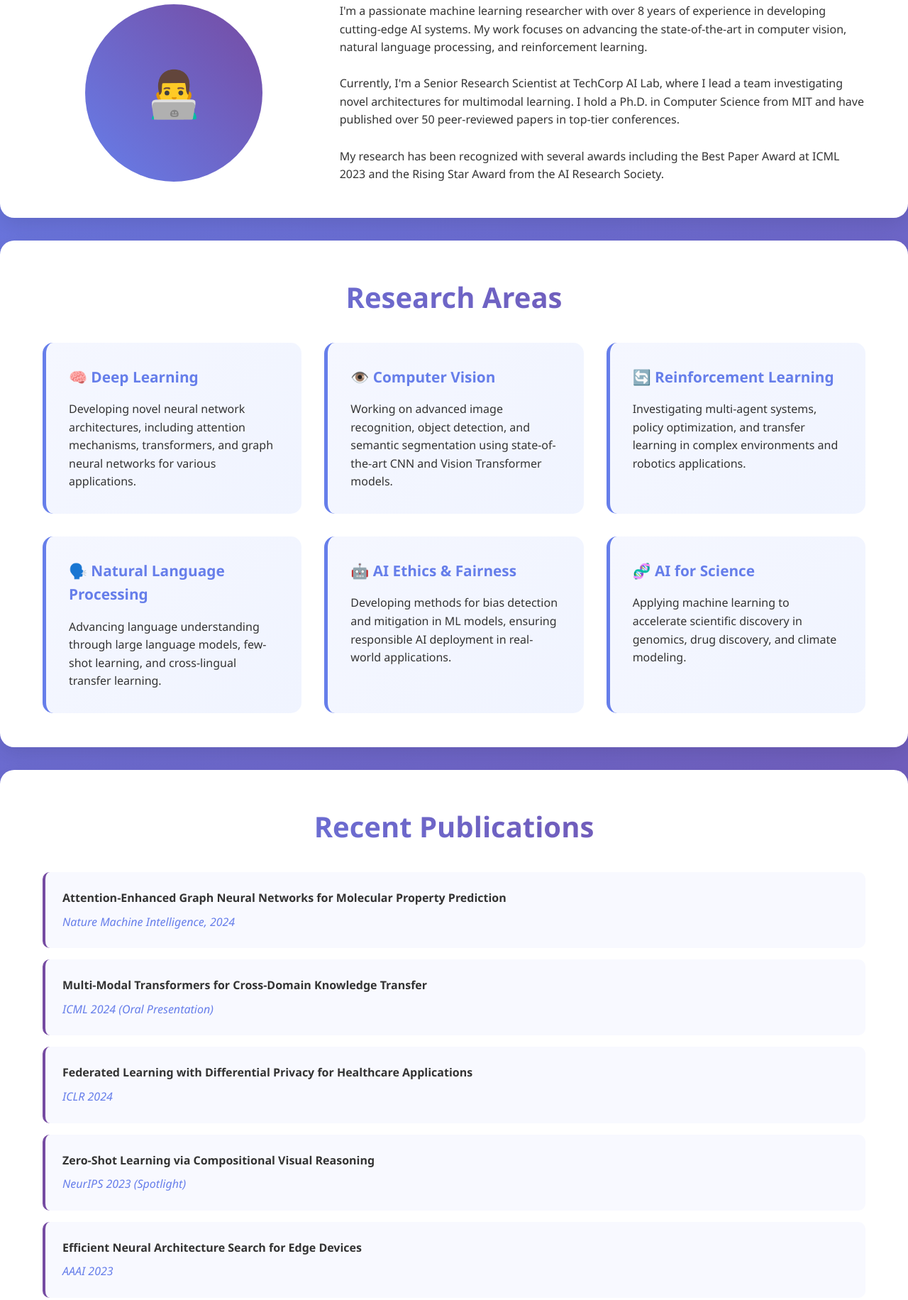
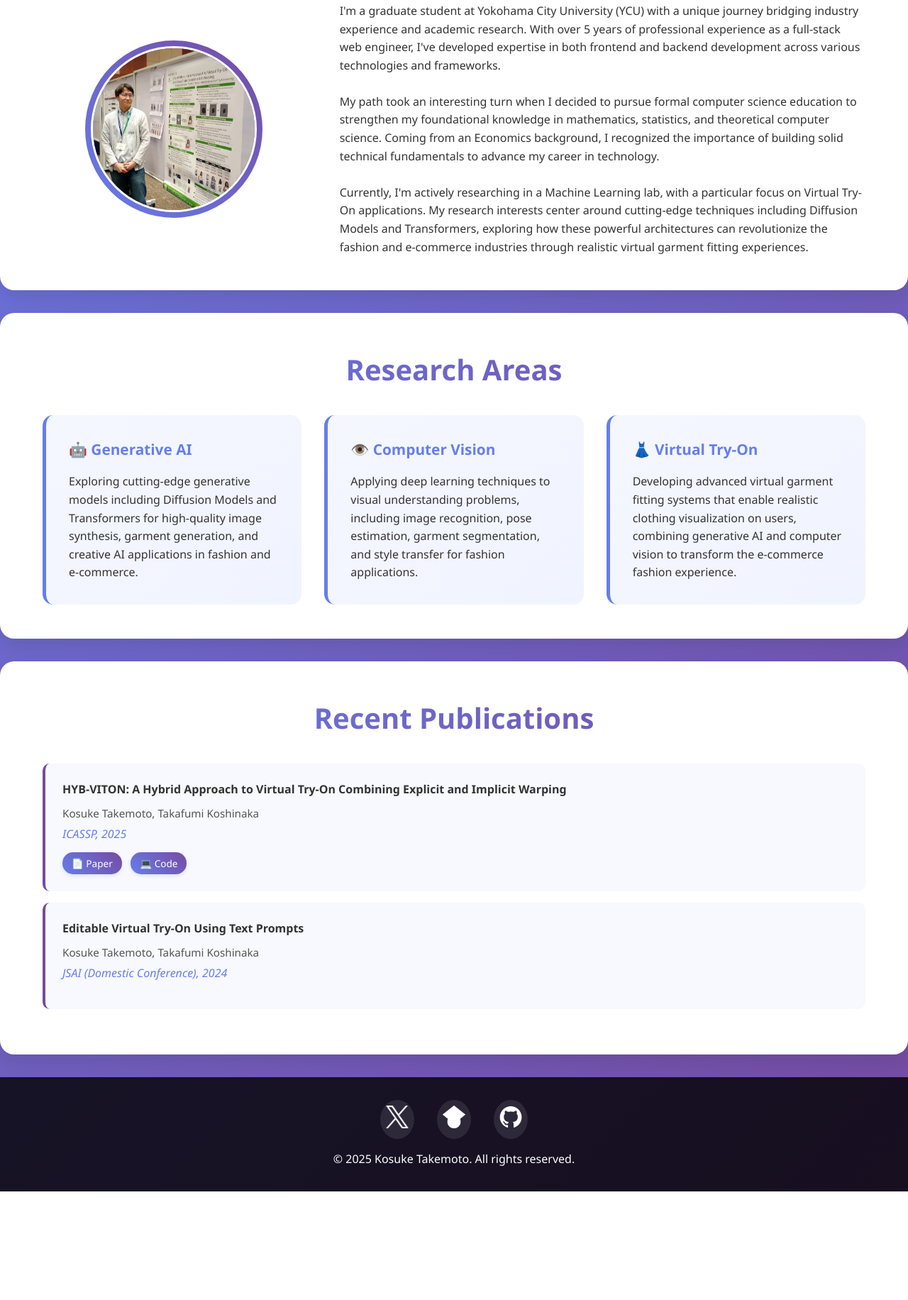
Before and after one commit to takesukeDS/takesukeDS.github.io, a plain HTML site: page index.html in a window 1280 px wide. Shown: the part 607-2439 px from the top of the page at 71% size. After the commit the page ends 2286 px from the top, so only its background shows below. Drawn offline with Linux system fonts and the light colour scheme.

Commit message:
initial mysite

```diff
--- a/index.html
+++ b/index.html
@@ -3,19 +3,19 @@
 <head>
     <meta charset="UTF-8">
     <meta name="viewport" content="width=device-width, initial-scale=1.0">
-    <title>Dr. Alex Chen - ML Researcher</title>
+    <title>Kosuke Takemoto - (Mature) Graduate Student in ML</title>
     <link rel="stylesheet" href="styles.css">
 </head>
 <body>
     <header>
         <nav class="container">
-            <div class="logo">Dr. Alex Chen</div>
+            <div class="logo">Kosuke Takemoto</div>
             <ul class="nav-links">
                 <li><a href="#home">Home</a></li>
                 <li><a href="#about">About</a></li>
-                <li><a href="#research">Research</a></li>
+<!--                <li><a href="#research">Research</a></li>-->
                 <li><a href="#publications">Publications</a></li>
-                <li><a href="#contact">Contact</a></li>
+<!--                <li><a href="#contact">Contact</a></li>-->
             </ul>
             <button class="mobile-menu">☰</button>
         </nav>
@@ -24,8 +24,8 @@
     <main>
         <section id="home" class="hero">
             <div class="container">
-                <h1>Machine Learning Researcher</h1>
-                <p>Advancing the frontiers of AI through innovative research in deep learning, computer vision, and neural networks</p>
+                <h1>A (Mature) Graduate Student in YCU</h1>
+                <p>Exploring generative AI with applications to Virtual Try-On</p>
                 <a href="#research" class="cta-button">Explore My Research</a>
             </div>
         </section>
@@ -34,13 +34,15 @@
             <div class="container">
                 <h2>About Me</h2>
                 <div class="about-content">
-                    <div class="profile-img">👨‍💻</div>
+                    <div class="profile-img">
+                        <img src="image/profile.jpg" alt="Kosuke Takemoto - Profile Photo" class="profile-photo">
+                    </div>
                     <div>
-                        <p>I'm a passionate machine learning researcher with over 8 years of experience in developing cutting-edge AI systems. My work focuses on advancing the state-of-the-art in computer vision, natural language processing, and reinforcement learning.</p>
+                        <p>I'm a graduate student at Yokohama City University (YCU) with a unique journey bridging industry experience and academic research. With over 5 years of professional experience as a full-stack web engineer, I've developed expertise in both frontend and backend development across various technologies and frameworks.</p>
                         <br>
-                        <p>Currently, I'm a Senior Research Scientist at TechCorp AI Lab, where I lead a team investigating novel architectures for multimodal learning. I hold a Ph.D. in Computer Science from MIT and have published over 50 peer-reviewed papers in top-tier conferences.</p>
+                        <p>My path took an interesting turn when I decided to pursue formal computer science education to strengthen my foundational knowledge in mathematics, statistics, and theoretical computer science. Coming from an Economics background, I recognized the importance of building solid technical fundamentals to advance my career in technology.</p>
                         <br>
-                        <p>My research has been recognized with several awards including the Best Paper Award at ICML 2023 and the Rising Star Award from the AI Research Society.</p>
+                        <p>Currently, I'm actively researching in a Machine Learning lab, with a particular focus on Virtual Try-On applications. My research interests center around cutting-edge techniques including Diffusion Models and Transformers, exploring how these powerful architectures can revolutionize the fashion and e-commerce industries through realistic virtual garment fitting experiences.</p>
                     </div>
                 </div>
             </div>
@@ -51,28 +53,16 @@
                 <h2>Research Areas</h2>
                 <div class="research-grid">
                     <div class="research-card">
-                        <h3>🧠 Deep Learning</h3>
-                        <p>Developing novel neural network architectures, including attention mechanisms, transformers, and graph neural networks for various applications.</p>
+                        <h3>🤖 Generative AI</h3>
+                        <p>Exploring cutting-edge generative models including Diffusion Models and Transformers for high-quality image synthesis, garment generation, and creative AI applications in fashion and e-commerce.</p>
                     </div>
                     <div class="research-card">
                         <h3>👁️ Computer Vision</h3>
-                        <p>Working on advanced image recognition, object detection, and semantic segmentation using state-of-the-art CNN and Vision Transformer models.</p>
+                        <p>Applying deep learning techniques to visual understanding problems, including image recognition, pose estimation, garment segmentation, and style transfer for fashion applications.</p>
                     </div>
                     <div class="research-card">
-                        <h3>🔄 Reinforcement Learning</h3>
-                        <p>Investigating multi-agent systems, policy optimization, and transfer learning in complex environments and robotics applications.</p>
-                    </div>
-                    <div class="research-card">
-                        <h3>🗣️ Natural Language Processing</h3>
-                        <p>Advancing language understanding through large language models, few-shot learning, and cross-lingual transfer learning.</p>
-                    </div>
-                    <div class="research-card">
-                        <h3>🤖 AI Ethics & Fairness</h3>
-                        <p>Developing methods for bias detection and mitigation in ML models, ensuring responsible AI deployment in real-world applications.</p>
-                    </div>
-                    <div class="research-card">
-                        <h3>🧬 AI for Science</h3>
-                        <p>Applying machine learning to accelerate scientific discovery in genomics, drug discovery, and climate modeling.</p>
+                        <h3>👗 Virtual Try-On</h3>
+                        <p>Developing advanced virtual garment fitting systems that enable realistic clothing visualization on users, combining generative AI and computer vision to transform the e-commerce fashion experience.</p>
                     </div>
                 </div>
             </div>
@@ -83,64 +73,72 @@
                 <h2>Recent Publications</h2>
                 <ul class="publications-list">
                     <li>
-                        <div class="pub-title">Attention-Enhanced Graph Neural Networks for Molecular Property Prediction</div>
-                        <div class="pub-venue">Nature Machine Intelligence, 2024</div>
+                        <div class="pub-title">
+                            HYB-VITON: A Hybrid Approach to Virtual Try-On Combining Explicit and Implicit Warping
+                        </div>
+                        <div class="pub-authors">Kosuke Takemoto, Takafumi Koshinaka</div>
+                        <div class="pub-venue">ICASSP, 2025</div>
+                        <div class="pub-links">
+                            <a href="https://arxiv.org/abs/2501.03910" target="_blank" class="pub-link">📄 Paper</a>
+                            <a href="https://github.com/takesukeDS/HYB-VITON" target="_blank" class="pub-link">💻 Code</a>
+<!--                            <a href="#" target="_blank" class="pub-link">🚀 Demo</a>-->
+                        </div>
                     </li>
                     <li>
-                        <div class="pub-title">Multi-Modal Transformers for Cross-Domain Knowledge Transfer</div>
-                        <div class="pub-venue">ICML 2024 (Oral Presentation)</div>
-                    </li>
-                    <li>
-                        <div class="pub-title">Federated Learning with Differential Privacy for Healthcare Applications</div>
-                        <div class="pub-venue">ICLR 2024</div>
-                    </li>
-                    <li>
-                        <div class="pub-title">Zero-Shot Learning via Compositional Visual Reasoning</div>
-                        <div class="pub-venue">NeurIPS 2023 (Spotlight)</div>
-                    </li>
-                    <li>
-                        <div class="pub-title">Efficient Neural Architecture Search for Edge Devices</div>
-                        <div class="pub-venue">AAAI 2023</div>
+                        <div class="pub-title">Editable Virtual Try-On Using Text Prompts</div>
+                        <div class="pub-authors">Kosuke Takemoto, Takafumi Koshinaka</div>
+                        <div class="pub-venue">JSAI (Domestic Conference), 2024</div>
                     </li>
                 </ul>
             </div>
         </section>
 
-        <section id="contact" class="section">
-            <div class="container">
-                <h2>Get In Touch</h2>
-                <form class="contact-form">
-                    <div class="form-group">
-                        <label for="name">Name</label>
-                        <input type="text" id="name" name="name" required>
-                    </div>
-                    <div class="form-group">
-                        <label for="email">Email</label>
-                        <input type="email" id="email" name="email" required>
-                    </div>
-                    <div class="form-group">
-                        <label for="subject">Subject</label>
-                        <input type="text" id="subject" name="subject" required>
-                    </div>
-                    <div class="form-group">
-                        <label for="message">Message</label>
-                        <textarea id="message" name="message" rows="5" required></textarea>
-                    </div>
-                    <button type="submit" class="submit-btn">Send Message</button>
-                </form>
-            </div>
-        </section>
+<!--        <section id="contact" class="section">-->
+<!--            <div class="container">-->
+<!--                <h2>Get In Touch</h2>-->
+<!--                <form class="contact-form">-->
+<!--                    <div class="form-group">-->
+<!--                        <label for="name">Name</label>-->
+<!--                        <input type="text" id="name" name="name" required>-->
+<!--                    </div>-->
+<!--                    <div class="form-group">-->
+<!--                        <label for="email">Email</label>-->
+<!--                        <input type="email" id="email" name="email" required>-->
+<!--                    </div>-->
+<!--                    <div class="form-group">-->
+<!--                        <label for="subject">Subject</label>-->
+<!--                        <input type="text" id="subject" name="subject" required>-->
+<!--                    </div>-->
+<!--                    <div class="form-group">-->
+<!--                        <label for="message">Message</label>-->
+<!--                        <textarea id="message" name="message" rows="5" required></textarea>-->
+<!--                    </div>-->
+<!--                    <button type="submit" class="submit-btn">Send Message</button>-->
+<!--                </form>-->
+<!--            </div>-->
+<!--        </section>-->
     </main>
 
     <footer>
         <div class="container">
             <div class="social-links">
-                <a href="#">📧</a>
-                <a href="#">🐦</a>
-                <a href="#">📚</a>
-                <a href="#">💼</a>
+<!--                <a href="mailto:your.email@example.com" title="Email">-->
+<!--                    <img src="image/email-icon.png" alt="Email" class="social-icon">-->
+<!--                </a>-->
+                <a href="https://x.com/takesukeDS" target="_blank" title="Twitter">
+                    <img src="image/twitter-icon.png" alt="Twitter" class="social-icon">
+                </a>
+                <a href="https://scholar.google.com/citations?user=y7fKUIIAAAAJ&hl=en" target="_blank" title="Google Scholar">
+                    <img src="image/scholar-icon.png" alt="Google Scholar" class="social-icon">
+                </a>
+<!--                <a href="https://linkedin.com/in/yourusername" target="_blank" title="LinkedIn">-->
+<!--                    <img src="image/linkedin-icon.png" alt="LinkedIn" class="social-icon">-->
+<!--                </a>-->
+                <a href="https://github.com/takesukeDS" target="_blank" title="GitHub">
+                    <img src="image/github-icon.png" alt="GitHub" class="social-icon">
+                </a>
             </div>
-            <p>&copy; 2025 Dr. Alex Chen. All rights reserved.</p>
+            <p>&copy; 2025 Kosuke Takemoto. All rights reserved.</p>
         </div>
     </footer>
 
--- a/styles.css
+++ b/styles.css
@@ -172,13 +172,21 @@ main {
     align-items: center;
     justify-content: center;
     margin: 0 auto;
-    font-size: 4rem;
-    color: white;
+    padding: 8px;
     transition: transform 0.3s ease;
+    overflow: hidden;
 }
 
 .profile-img:hover {
     transform: scale(1.05);
+}
+
+.profile-photo {
+    width: 100%;
+    height: 100%;
+    border-radius: 50%;
+    object-fit: cover;
+    border: 3px solid white;
 }
 
 /* Research Section */
@@ -231,9 +239,55 @@ main {
     margin-bottom: 0.5rem;
 }
 
+.pub-title a {
+    color: #333;
+    text-decoration: none;
+    transition: color 0.3s ease;
+}
+
+.pub-title a:hover {
+    color: #667eea;
+    text-decoration: underline;
+}
+
+.pub-authors {
+    color: #555;
+    font-size: 0.95rem;
+    margin-bottom: 0.3rem;
+    font-style: normal;
+}
+
 .pub-venue {
     color: #667eea;
     font-style: italic;
+    margin-bottom: 0.8rem;
+}
+
+.pub-links {
+    display: flex;
+    gap: 0.8rem;
+    flex-wrap: wrap;
+    margin-top: 0.5rem;
+}
+
+.pub-link {
+    display: inline-flex;
+    align-items: center;
+    padding: 0.3rem 0.8rem;
+    background: linear-gradient(45deg, #667eea, #764ba2);
+    color: white;
+    text-decoration: none;
+    border-radius: 15px;
+    font-size: 0.85rem;
+    font-weight: 500;
+    transition: all 0.3s ease;
+    box-shadow: 0 2px 5px rgba(102, 126, 234, 0.2);
+}
+
+.pub-link:hover {
+    transform: translateY(-2px);
+    box-shadow: 0 4px 15px rgba(102, 126, 234, 0.3);
+    background: linear-gradient(45deg, #5a6fd8, #6a42a0);
 }
 
 /* Contact Section */
@@ -303,13 +357,27 @@ footer {
 }
 
 .social-links a {
-    color: white;
-    font-size: 1.5rem;
-    transition: color 0.3s ease;
+    transition: transform 0.3s ease;
+    border-radius: 50%;
+    padding: 0.5rem;
+    background: rgba(255, 255, 255, 0.1);
+    backdrop-filter: blur(10px);
 }
 
 .social-links a:hover {
-    color: #ffd700;
+    transform: translateY(-3px);
+    background: rgba(255, 255, 255, 0.2);
+}
+
+.social-icon {
+    width: 32px;
+    height: 32px;
+    filter: brightness(0) invert(1);
+    transition: filter 0.3s ease;
+}
+
+.social-links a:hover .social-icon {
+    filter: brightness(0) invert(1) sepia(1) saturate(3) hue-rotate(45deg);
 }
 
 /* Animations */
```
Also changed, not shown: image/github-icon.png (added), image/profile.jpg (added), image/scholar-icon.png (added), image/twitter-icon.png (added).
